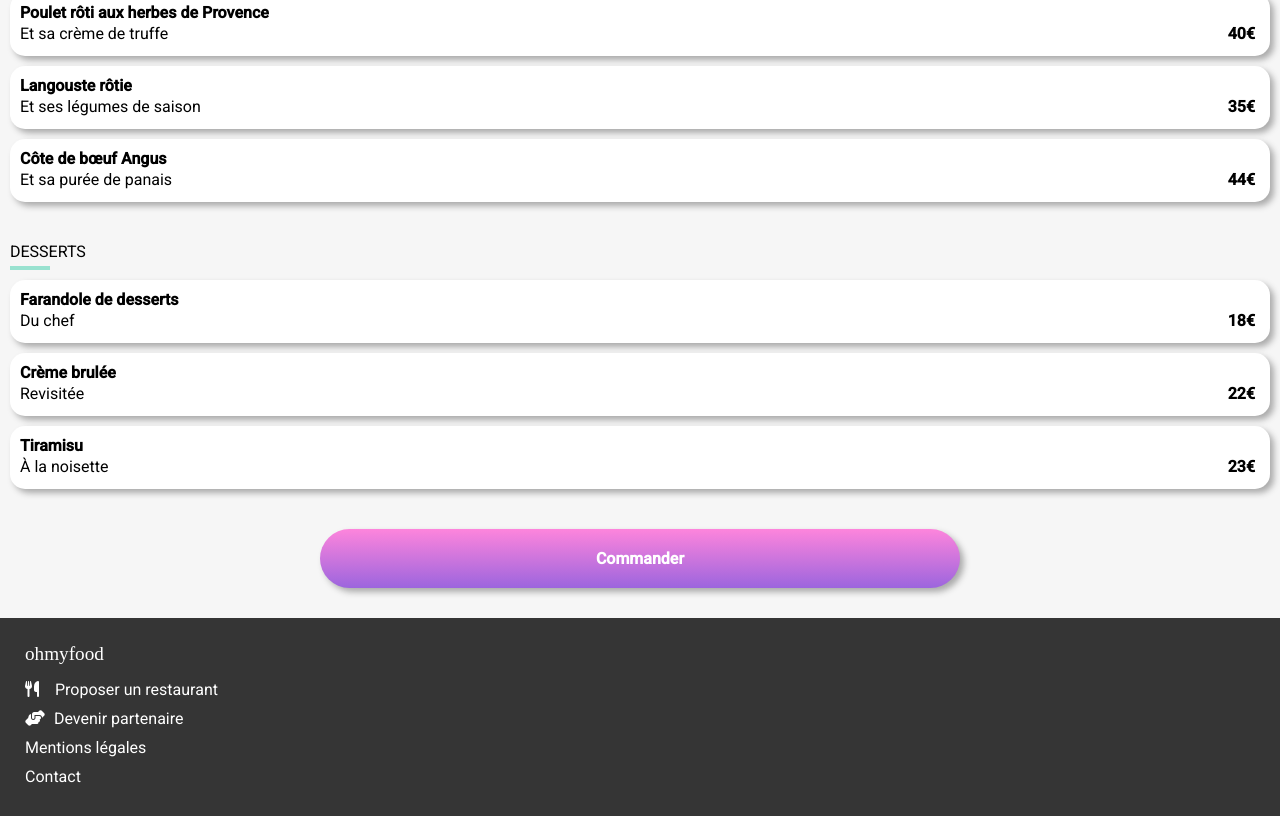
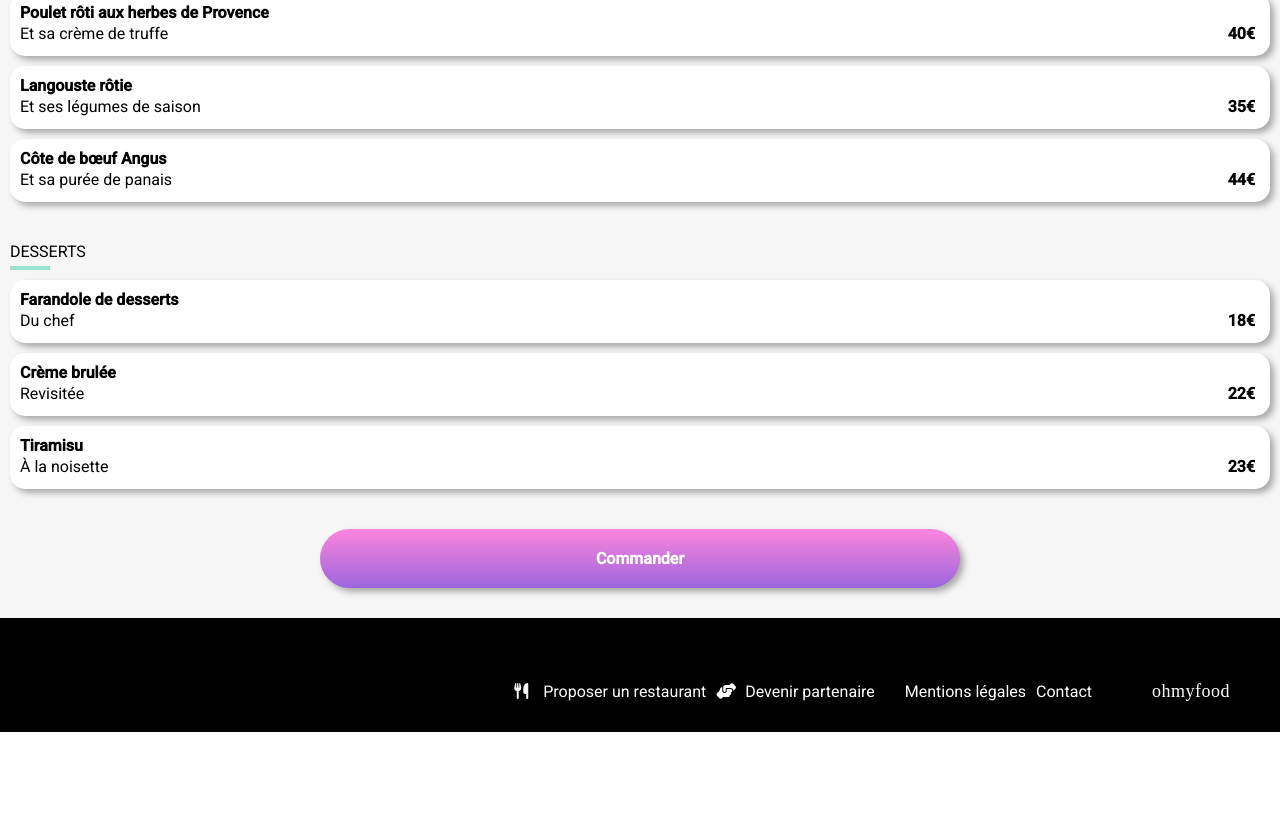
Before and after one commit to Cosmosgit70/ohmyfood, a website: page pages/delice.html in a window 1280 px wide. Shown: the part 646-1462 px from the top of the page. After the commit the page ends 1378 px from the top, so only its background shows below. Drawn offline with Linux system fonts and the light colour scheme; a web font is replaced by a local one.

Commit message:
correct footer

```diff
--- a/pages/delice.html
+++ b/pages/delice.html
@@ -152,14 +152,22 @@
         </div>
     </main>
 
-    <footer>
-    <h3>ohmyfood</h3>
-    <ul>
-        <li><a href="#"><i class="fas fa-utensils"></i> Proposer un restaurant</a></li>
-        <li><a href="#"><i class="fas fa-hands-helping"></i> Devenir partenaire</a></li>
-        <li><a href="#">Mentions légales</a></li>
-        <li><a href="mailto:ohmyfood-contact@gmail.com">Contact</a></li>
-    </ul>
-    </footer>
+    <footer class="footer">
+        <div class="footer__container">
+          <h2>ohmyfood</h2>
+          <div class="footer__prop-partner">
+            <a href="#"
+              ><i class="fa-solid fa-utensils"></i> Proposer un restaurant</a
+            >
+            <a href="#"
+              ><i class="fa-solid fa-handshake-angle"></i> Devenir partenaire</a
+            >
+          </div>
+          <div class="footer__Not-Contact">
+            <a href="#">Mentions légales</a>
+            <a href="mailto:contact@ohmyfood.com">Contact</a>
+          </div>
+        </div>
+      </footer>
 </body>
 </html>
--- a/sass/layout/_footer.scss
+++ b/sass/layout/_footer.scss
@@ -1,30 +1,108 @@
-footer {
-    background-color: #353535;
-    padding: 25px;
-    color: white;
-  }
-    h3 {
-      font-family: "Shrikhand", "sans-serif";
-      padding: 0px 0 10px 0;
-      font-size: 1.2rem;
-      font-weight: 500;
-    }
-    ul {
-      list-style-type: none;
+// <!-- first done but no adaptable for 1024  old projet
+
+// footer {
+//     background-color: #353535;
+//     padding: 25px;
+//     color: white;
+//   }
+// h3 {
+//     font-family: "Shrikhand", "sans-serif";
+//     padding: 0px 0 10px 0;
+//     font-size: 1.2rem;
+//     font-weight: 500;
+// }
+// ul {
+//     list-style-type: none;
 
 
-      li {
-        padding: 5px 0 5px 0 ;
+//   li {
+//         padding: 5px 0 5px 0 ;
 
-        a {
+//       a {
+//           color: white;
+//       }
+//   }
+// }
+
+// .fa-utensils {
+//     margin-right: 12px;
+// }
+// .fa-hands-helping {
+//     margin-right: 5px;
+// }
+
+
+// <!-- from Seb with grid cause idem my projet recent  -->
+
+.footer {
+  background: black;
+  color: white;
+  @include flex-center;
+  // font-family: $Font_text;
+
+  a {
+      color: white;
+  }
+
+  &__container {
+      padding: 25px 0;
+      display: grid;
+      gap: 7px;
+      width: 90vw;
+      max-width: 490px;
+
+      @media only screen and (min-width: 1024px) {
+          display: flex;
+          justify-content: end;
+          align-items: last baseline;
+          width: 100%;
+          max-width: none;
+          padding: 30px 50px;
+          height: 114px;
+          gap: 30px;
+      }
+
+      i {
           color: white;
-        }
+          width: 25px;
       }
-    }
 
-      .fa-utensils {
-        margin-right: 12px;
+      h2 {
+          color: white;
+          font-family:'Shrikhand', serif;
+          font-size: 18px;
+          font-weight: 400;
+          letter-spacing: 0.5px;
+          margin-bottom: 10px;
+
+          @media only screen and (min-width: 1024px) {
+              order: 3;
+              margin: 0;
+              margin-left: 30px;
+          }
       }
-      .fa-hands-helping {
-        margin-right: 5px;
+
+      .footer__prop-partner {
+          display: grid;
+          gap: 7px;
+
+          @media only screen and (min-width: 1024px) {
+              display: flex;
+              order: 1;
+              gap: 10px;
+          }
       }
+
+      .footer__Not-Contact {
+          display: grid;
+          gap: 7px;
+
+          @media only screen and (min-width: 1024px) {
+              display: flex;
+              order: 2;
+              gap: 10px;
+          }
+      }
+  }
+
+}
--- a/sass/utils/_mixins.scss
+++ b/sass/utils/_mixins.scss
@@ -38,3 +38,9 @@
     font-size: 16px;
     font-family: "Roboto", sans-serif;
   }
+
+@mixin flex-center {
+    display: flex;
+    justify-content: center;
+    align-items: center;
+}
```
Also changed, not shown: index.html (+18 -9 lines), pages/enchantee.html (+17 -9 lines), pages/francaise.html (+17 -9 lines), pages/palette.html (+17 -9 lines), style.css, 1 other file.
